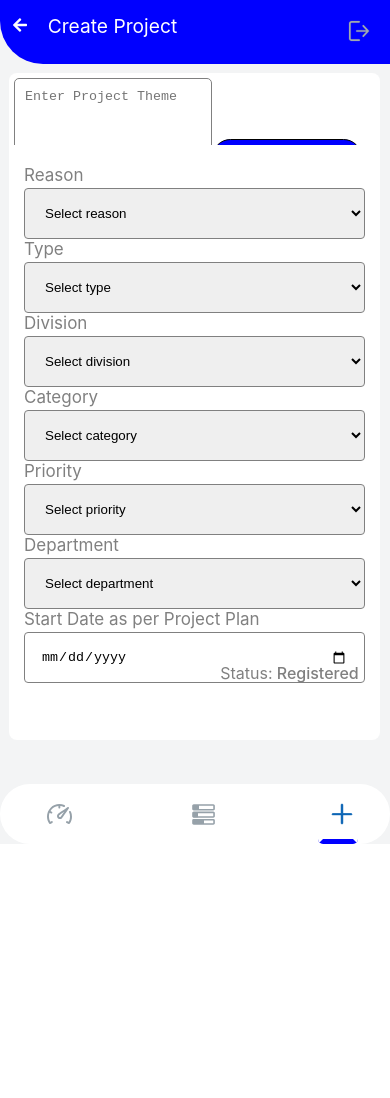
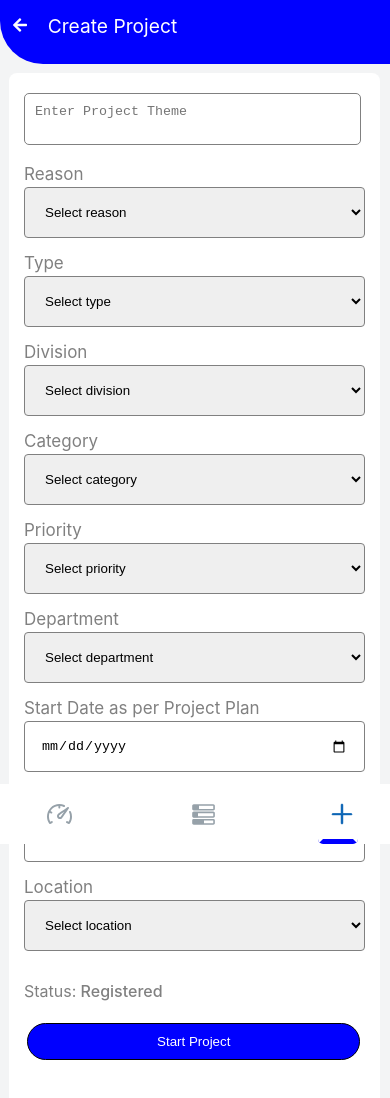
Before and after one commit to labbucode/dashboard, a React (Create React App) app: page /dashboard/createproject in a window 390 px wide. Shown: the top 1098 px of the page. Before the commit the page ends 844 px from the top, so only its background shows below. Built offline with nearby package versions, Linux system fonts and the light colour scheme.

Commit message:
createProject mob ui

```diff
--- a/src/CreateProject.css
+++ b/src/CreateProject.css
@@ -26,7 +26,8 @@
    border-radius: 30px;
   }
   .right-column{
-    height: 100vh;
+    height: auto;
+    margin-bottom: 4rem;
     background: #f3f4f5;
     width: 100%;
   }
--- a/src/LoginPage.css
+++ b/src/LoginPage.css
@@ -189,11 +189,10 @@
 
 @media (max-width: 700px) {
 
-  *{
-    overflow-y: scroll;
-    overflow-x: hidden;
+  .main{
+    overflow: hidden;
+  }
 
-  }
   body{
 
     background-color: #fff
--- a/src/LoginPage.js
+++ b/src/LoginPage.js
@@ -66,7 +66,7 @@ function LoginPage() {
   };
 
   return (
-    <>
+    <div className='main'>
       <div className="blue-box">
         <img className="OvalIcon" src={Oval} alt="Oval" />
         <div className="logo">
@@ -133,7 +133,7 @@ function LoginPage() {
           <p className="inv-cred">Invalid credentials</p>
         )}
       </div>
-    </>
+    </div>
   );
 }
 
--- a/src/component/CreateProjectContainer.css
+++ b/src/component/CreateProjectContainer.css
@@ -23,7 +23,6 @@
 }
 .Project-Head-input{
     width: 55%;
-    height: 10vh;
     border-radius: 5px;
     border: 1px solid gray;
     padding: 10px;
@@ -39,6 +38,10 @@
     color: white;
     border-radius: 40px;
     border: 1px solid black;
+}
+.Project-Head-btn1{
+    display: none;
+
 }
 
 .Project-Main{
@@ -58,7 +61,7 @@
 }
 .Project-status{
     position: relative;
-    left: 57%;
+    left: 210%;
     bottom: 3%;
 }
 @media (max-width: 700px) {
@@ -66,12 +69,32 @@
 
     width: 95%;
     margin: 9px;
-    height: 79vh;
+    height: 153vh;
     background-color: #fff;
     display: flex;
     flex-direction: column;
     border-radius: 8px;
+    padding-top: 20px;
 }
+
+.Project-Head-btn1 {
+    position: relative;
+    display: block;
+    cursor: pointer;
+    background-color: blue;
+    width: 90%;
+    height: 37px;
+    color: white;
+    border-radius: 40px;
+    border: 1px solid black;
+    top: 88px;
+    left: 18px;
+    margin-top: 10px;
+}
+.Project-Head-btn{
+    display: none;
+}
+
 .Project-Main {
     display: block;
     width: 100%;
@@ -79,16 +102,24 @@
     margin-top: 0px;
 }
 .Project-Head {
-    display: block;
-    margin: 5px;
-    height: 10%;
+    display: inline;
+    margin: 15px;
 }
 .Project-Main-input{
 
     padding: 1rem;
+    margin-bottom: 15px;
 }
 .label {
 
     font-size: 17px;
 }
+.Project-Head-input{
+    width: 91%;
+
 }
+.Project-status {
+    position: static;
+    margin-top: 15px;
+}
+}
--- a/src/component/CreateProjectContainer.js
+++ b/src/component/CreateProjectContainer.js
@@ -1,8 +1,10 @@
 import React, { useState } from 'react';
 import '../component/CreateProjectContainer.css';
 import axios from 'axios';
+import { useNavigate } from 'react-router-dom';
 
 export default function CreateProjectContainer() {
+  const navigate = useNavigate();
   const [formData, setFormData] = useState({
     theme: '',
     reason: '',
@@ -66,7 +68,7 @@ export default function CreateProjectContainer() {
     axios.post("https://backend-bbi9.onrender.com/listings", content, { headers: headerValue })
     .then(data => {
       console.log(data);
-      // Clear the form after a successful submission
+
       setFormData({
         theme: '',
         reason: '',
@@ -80,6 +82,7 @@ export default function CreateProjectContainer() {
         location: '',
         status: 'Registered',
       });
+      navigate('/dashboard/list');
     })
     .finally(() => setIsLoading(false));
   };
@@ -249,14 +252,20 @@ export default function CreateProjectContainer() {
                 <option>Mumbai</option>
               </select>
             </div>
+            <div className='Project-status'>
+            <p>Status:<span style={{fontWeight: 500}}> Registered</span> </p>
           </div>
-
-          <div className='Project-status'>
-            <p>Status:<span style={{fontWeight: 500}}> Registered</span> </p>
           </div>
 
 
+
+          <button className="Project-Head-btn1" type="submit" disabled={isLoading} >
+              {isLoading ? loadingText : 'Start Project'}
+            </button>
+
+
         </form>
+
       </div>
     </div>
   );
--- a/src/component/Header.css
+++ b/src/component/Header.css
@@ -34,9 +34,7 @@
 
 
 @media (max-width: 700px) {
-  *{
-    overflow: hidden;
-  }
+
 .header{ height: 4rem;
     background-color: blue;
     border-bottom-left-radius: 43px;
--- a/src/component/Listening.css
+++ b/src/component/Listening.css
@@ -117,7 +117,7 @@ tr{
     overflow-x: scroll;
   }
 thead {
- display: none;
+
 }
 .Listening-container {
   margin: 6px 4px;
--- a/src/component/Sidebar.css
+++ b/src/component/Sidebar.css
@@ -49,11 +49,6 @@
     border-radius: 5px;
   }
   .exit-icon{
-    position: fixed;
-
-    right: 20px;
-    left: auto;
+      display: none;
   }
-
-
-    }
+}
```
